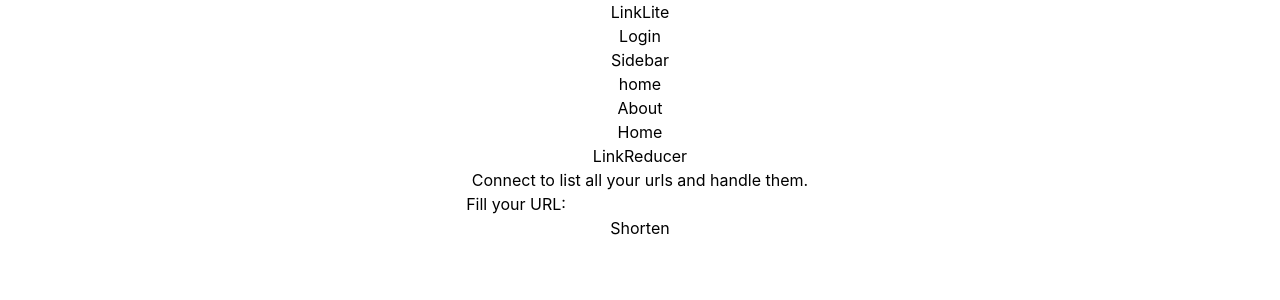
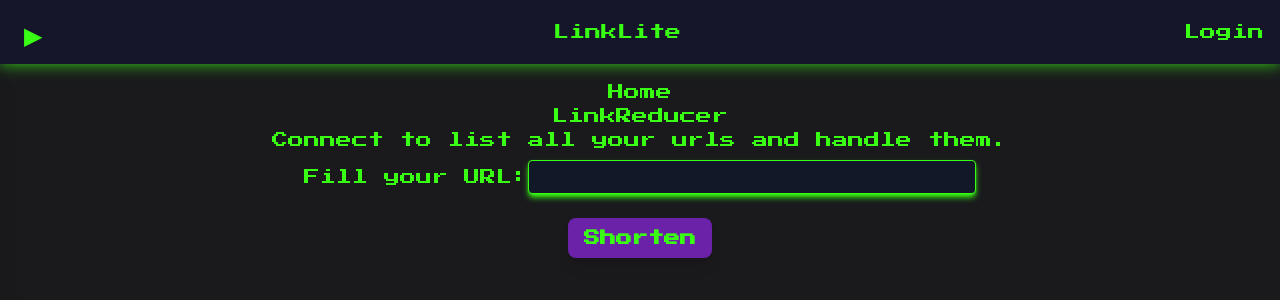
Before and after one commit to skiimcdogg/LinkLite-client, a React (Create React App) app in the folder link-lite/: page / in a window 1280 px wide. Shown: the top 300 px of the page. Built offline with nearby package versions, Linux system fonts and the light colour scheme.

Commit message:
style/Add a sidebar and all colors and custom input button

```diff
--- a/link-lite/src/App.css
+++ b/link-lite/src/App.css
@@ -1,39 +1,76 @@
+@import url('https://fonts.googleapis.com/css2?family=Press+Start+2P&display=swap');
+
+@tailwind base;
+@tailwind components;
+@tailwind utilities;
+
+@layer base {
+  /* Pour Chrome et Safari */
+  input:-webkit-autofill,
+  input:-webkit-autofill:hover,
+  input:-webkit-autofill:focus,
+  textarea:-webkit-autofill,
+  textarea:-webkit-autofill:hover,
+  textarea:-webkit-autofill:focus,
+  select:-webkit-autofill,
+  select:-webkit-autofill:hover,
+  select:-webkit-autofill:focus {
+    background-color: #1f2937 !important; /* Forcer le fond gris foncé */
+    color: #39FF14 !important; /* Force la couleur du texte en néon vert */
+    font-family: 'Press Start 2P', sans-serif !important; /* Forcer la police de caractères */
+    -webkit-box-shadow: 0 0 20px #39FF14 inset !important; /* Réapplique le fond gris foncé */
+    box-shadow: 0 0 5px #39FF14 !important;
+    -webkit-text-fill-color: #39FF14 !important; /* Forcer la couleur du texte */
+    transition: background-color 5000s ease-in-out 0s; /* Hack pour forcer la persistance du fond */
+  }
+
+  /* Styles lors du hover sur les propositions d'autocomplétion */
+  input:hover:-webkit-autofill,
+  textarea:hover:-webkit-autofill,
+  select:hover:-webkit-autofill {
+    box-shadow: 0 0 5px #39FF14 !important;
+  }
+
+  /* Focus explicite lors de la sélection */
+  input:focus:-webkit-autofill,
+  textarea:focus:-webkit-autofill,
+  select:focus:-webkit-autofill {
+    box-shadow: 0 0 5px #39FF14 !important;
+  }
+}
 
 .App {
   text-align: center;
 }
 
-.App-logo {
-  height: 40vmin;
-  pointer-events: none;
+body {
+  @apply bg-darkBackground text-neonGreen font-retro;
 }
 
-@media (prefers-reduced-motion: no-preference) {
-  .App-logo {
-    animation: App-logo-spin infinite 20s linear;
-  }
+.btn-custom {
+  @apply my-6 w-auto bg-purple-800 hover:bg-blue-800 text-neonGreen font-bold py-2 px-4 rounded-lg shadow-lg transform transition duration-300 hover:scale-105;
 }
 
-.App-header {
-  background-color: #282c34;
-  min-height: 100vh;
-  display: flex;
-  flex-direction: column;
-  align-items: center;
-  justify-content: center;
-  font-size: calc(10px + 2vmin);
-  color: white;
+.input-custom {
+  @apply w-full
+  max-w-md
+  bg-gray-900
+  text-neonGreen
+  border
+  border-neonGreen
+  rounded
+  px-3
+  py-1
+  mt-2
+  placeholder-neonGreen
+  focus:outline-none
+  focus:ring-2
+  focus:ring-neonGreen
+  focus:border-transparent
+  shadow-md
+  shadow-neonGreen
+  transition
+  duration-300
+  ease-in-out
+  hover:border-green-400;
 }
-
-.App-link {
-  color: #61dafb;
-}
-
-@keyframes App-logo-spin {
-  from {
-    transform: rotate(0deg);
-  }
-  to {
-    transform: rotate(360deg);
-  }
-}
--- a/link-lite/src/App.tsx
+++ b/link-lite/src/App.tsx
@@ -9,17 +9,17 @@ import UserSignUp from "./Components/UserCredentials/UserSignUp";
 import Sidebar from "./Components/Sidebar/Sidebar";
 import UserCheckEmail from "./Components/UserCredentials/UserCheckEmail";
 import UserEmailVerification from "./Components/UserCredentials/UserEmailVerification";
+import useToggleSidebar from "./hooks/useToggleSidebar";
 
 function App() {
+  const { isSidebarOpen, toggleSidebar } = useToggleSidebar();
+
   return (
     <Router>
       <div className="App">
-        <div>
-          <Header />
-        </div>
-        <div>
-          <Sidebar />
-        </div>
+        <Header toggleSidebar={toggleSidebar} isSidebarOpen={isSidebarOpen} />
+        <div className="mt-20">
+          <Sidebar isSidebarOpen={isSidebarOpen} />
           <div>
             <Routes>
               <Route path="/" element={<Home />} />
@@ -27,9 +27,13 @@ function App() {
               <Route path="/login" element={<UserSignIn />} />
               <Route path="/signup" element={<UserSignUp />} />
               <Route path="/verify-email" element={<UserCheckEmail />} />
-            <Route path="/email-verification" element={<UserEmailVerification />} />
+              <Route
+                path="/email-verification"
+                element={<UserEmailVerification />}
+              />
               <Route path="/about" element={<About />} />
             </Routes>
+          </div>
         </div>
       </div>
     </Router>
--- a/link-lite/src/Components/Header/Header.tsx
+++ b/link-lite/src/Components/Header/Header.tsx
@@ -2,7 +2,13 @@ import { useNavigate, Link } from "react-router-dom";
 import { useUser } from "../../context/UserContext";
 import authApiHandler from "../../services/authApiHandler";
 
-function Header() {
+
+type HeaderProps = {
+  toggleSidebar: (isSidebarOpen: boolean) => void,
+  isSidebarOpen: boolean
+}
+
+function Header({ toggleSidebar, isSidebarOpen }: HeaderProps) {
   const { user, clearUser } = useUser();
   const navigate = useNavigate();
 
@@ -17,7 +23,12 @@ function Header() {
   };
 
   return (
-    <div>
+    <div className="fixed top-0 left-0 right-0 bg-headerBackground shadow-neon h-16 flex items-center justify-between px-4 z-50">
+      <button onClick={() => toggleSidebar(isSidebarOpen)} className="text-2xl p-2 focus:outline-none">
+        <div className={`transform transition-transform duration-300 ${isSidebarOpen ? 'rotate-180' : 'rotate-0'}`}>
+        &#x25B6; {/*Right arrow symbol*/}
+        </div>
+      </button>
       <h1>LinkLite</h1>
       {
       user ? <button onClick={handleLogout}>Logout</button> :
--- a/link-lite/src/Components/LinkReducer/LinkReducer.tsx
+++ b/link-lite/src/Components/LinkReducer/LinkReducer.tsx
@@ -58,10 +58,13 @@ function LinkReducer() {
             name="first_name"
             value={originalUrl}
             onChange={handleChange}
+            className="input-custom"
             required
           />
         </div>
-        <button type="submit">Shorten</button>
+        <button type="submit"
+        className="btn-custom"
+        >Shorten</button>
       </form>
       {error && <p style={{ color: "red" }}>{error}</p>}
       {warning ?
--- a/link-lite/src/Components/Sidebar/Sidebar.tsx
+++ b/link-lite/src/Components/Sidebar/Sidebar.tsx
@@ -1,14 +1,24 @@
 import { Link } from "react-router-dom";
 import { useUser } from "../../context/UserContext";
 
-function Sidebar() {
+type SidebarProps = {
+  isSidebarOpen: boolean
+}
+
+function Sidebar({ isSidebarOpen }: SidebarProps) {
   const { user } = useUser();
   return (
     <div>
-      <h1>Sidebar</h1>
-      <Link to={"/"}>home</Link>
-      {user ? <Link to={"/my-page"}>My infos & Urls</Link> : <p></p>}
-      <Link to={"/about"}>About</Link>
+      <div className={`fixed top-16 left-0 w-64 pt-10 bg-gradient-to-r from-sidebarBackground to-headerBackground h-full transform transition-transform duration-300 ${isSidebarOpen ? 'translate-x-0' : '-translate-x-full'} shadow-xl`}>
+        <h1>Sidebar</h1>
+        <div className="mb-1">
+        <Link to={"/"} className="hover:text-neonBlue">home</Link>
+        </div>
+        <div className="mb-1">
+        {user ? <Link to={"/my-page"}>My infos & Urls</Link> : <p></p>}
+        </div>
+        <Link to={"/about"} className="hover:text-neonBlue">About</Link>
+      </div>
     </div>
   );
 }
--- /dev/null
+++ b/link-lite/src/hooks/useToggleSidebar.ts
@@ -0,0 +1,13 @@
+import { useState } from "react";
+
+const useToggleSidebar = () => {
+    const [isSidebarOpen, setIsSidebarOpen] = useState<boolean>(false);
+
+    const toggleSidebar = (isSidebarOpen: boolean) => {
+        setIsSidebarOpen(!isSidebarOpen)
+    }
+
+    return { isSidebarOpen, toggleSidebar}
+}
+
+export default useToggleSidebar;
--- a/link-lite/tailwind.config.js
+++ b/link-lite/tailwind.config.js
@@ -4,7 +4,35 @@ module.exports = {
     "./src/**/*.{js,jsx,ts,tsx}",
   ],
   theme: {
-    extend: {},
+    extend: {
+      colors: {
+        neonGreen: '#39FF14',
+        neonPink: '#FF2079',
+        neonBlue: '#2e31ff',
+        neonYellow: '#F7E600',
+        darkBackground: '#1A1A1D',
+        headerBackground: '#16162b',
+        sidebarBackground: '#041705',
+      },
+      fontFamily: {
+        retro: ['"Press Start 2P"', 'cursive'],
+      },
+      boxShadow: {
+        'neon': '0 0 15px rgba(57, 255, 20, 0.8)',
+      },
+      animation: {
+        neonGlow: 'neonGlow 1.5s ease-in-out infinite alternate',
+      },
+      keyframes: {
+        neonGlow: {
+          '0%': { textShadow: '0 0 5px #39FF14, 0 0 10px #39FF14, 0 0 20px #39FF14, 0 0 40px #39FF14' },
+          '100%': { textShadow: '0 0 20px #39FF14, 0 0 30px #39FF14, 0 0 50px #39FF14, 0 0 100px #39FF14' },
+        },
+      },
+      gradientColorStops: {
+        'neon-gradient': ['#39FF14', '#FF2079', '#1F51FF'], // Dégradé de couleurs néon
+      },
+    },
   },
   plugins: [],
 }
```
Lines whose indentation alone changed are shown as unchanged.
